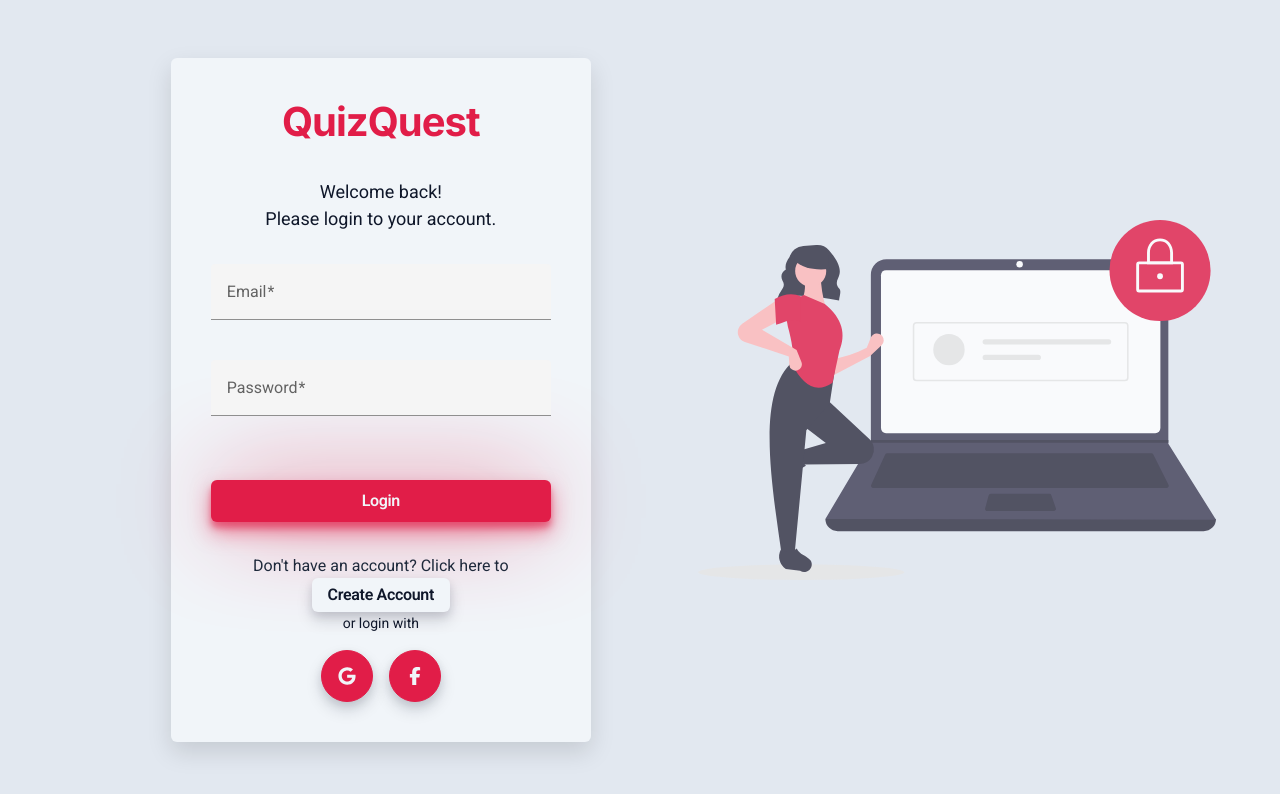
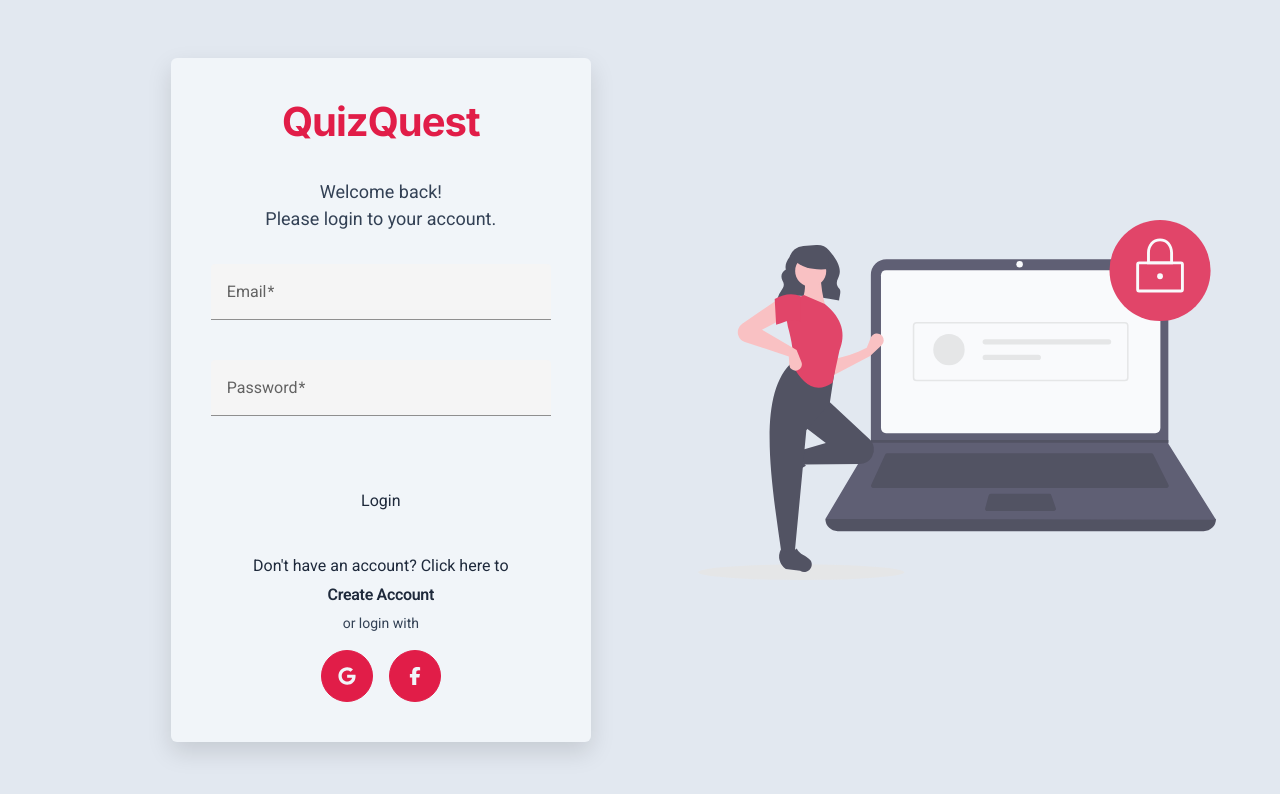
Before and after one commit to Saran-Sandeep/Quiz, an Angular app: page /login in a window 1280 px wide. Shown: the top 794 px of the page. Built offline with nearby package versions, Linux system fonts and the light colour scheme.

Commit message:
Updated button styles to btn, btn--active, btn--inactive in global styles

```diff
--- a/src/styles.css
+++ b/src/styles.css
@@ -8,7 +8,7 @@
   --secondary: #be123c;
   --secondary-foreground: #f1f5f9;
   --muted: #f1f5f9;
-    --muted-foreground: #0f172a;
+  --muted-foreground: #334155;
   --accent: #4f46e5;
   --accent-foreground: #f1f5f9;
   --radius: 0.375rem;
@@ -95,9 +95,8 @@ html {
   scroll-behavior: smooth;
 }
 
-
 body {
-    font-family: 'Roboto', sans-serif;
+  font-family: "Roboto", sans-serif;
   background-color: var(--background);
   color: var(--foreground);
 }
--- a/src/utils.css
+++ b/src/utils.css
@@ -20,40 +20,42 @@
   font-family: "Inter", "Roboto", sans-serif;
 }
 
-.active-btn,
 .btn {
   display: inline-block;
   font-weight: 600;
   letter-spacing: -0.02em;
   padding: 0.5em 1em;
   border-radius: 6px;
-    background-color: var(--primary);
-    color: var(--primary-foreground);
   text-decoration: none;
   text-transform: capitalize;
-    box-shadow: 0 10px 20px rgba(225, 29, 72, 0.5),
-        0 6px 6px rgba(225, 29, 72, 0.5), 0 0 100px -10px var(--primary);
   transition: all 0.3s;
 }
 
-.active-btn:hover {
+.btn--active {
+  background-color: var(--primary);
+  color: var(--primary-foreground);
+  box-shadow: 0 10px 20px rgba(225, 29, 72, 0.5),
+    0 6px 6px rgba(225, 29, 72, 0.5), 0 0 100px -10px var(--primary);
+}
+
+.btn--active:hover {
   transform: translateY(-3px);
   box-shadow: 0 14px 28px rgba(225, 29, 72, 0.25),
     0 10px 10px rgba(225, 29, 72, 0.22), 0 0 120px -10px var(--primary);
 }
 
-.btn {
+.btn--inactive {
   background-color: var(--card);
   color: var(--card-foreground);
-    box-shadow: 0 0.5rem 1rem rgba(15, 23, 42, 0.15),
-        0 0.25rem 0.5rem rgba(15, 23, 42, 0.1);
-    transition: transform 0.3s;
+  border: 2px solid var(--card-foreground);
+  box-shadow: none;
+  opacity: 0.5;
+  cursor: not-allowed;
 }
 
-.btn:hover {
-    transform: translateY(-3px);
-    box-shadow: 0 0.5rem 1rem rgba(15, 23, 42, 0.15),
-        0 0.25rem 0.5rem rgba(15, 23, 42, 0.1);
+.btn--inactive:hover {
+  transform: none;
+  box-shadow: none;
 }
 
 .container {
```
Lines whose indentation alone changed are shown as unchanged.
